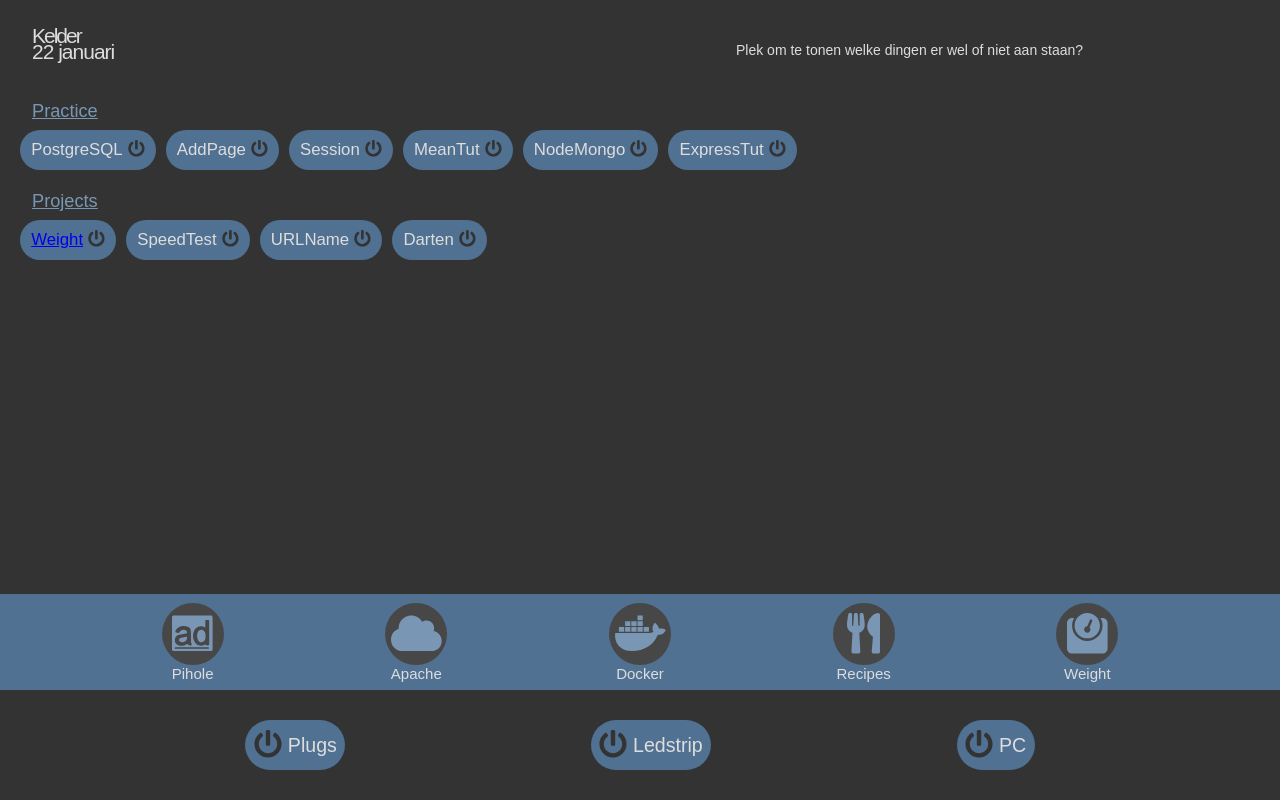
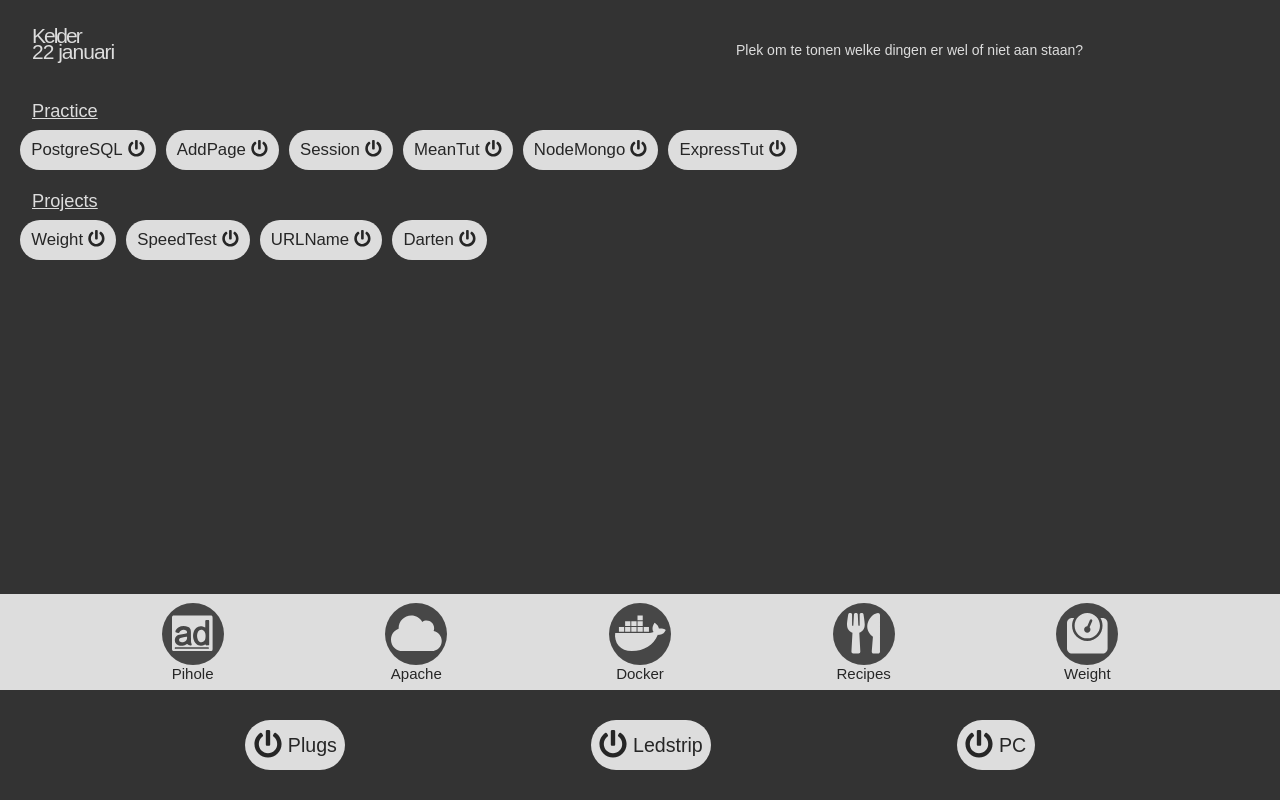
Before and after one commit to ASdeWekker/kelder, a React (Create React App) app in the folder client/: page / in a window 1280 px wide. Built offline with nearby package versions, Linux system fonts and the light colour scheme.

Commit message:
changed the theme colors

```diff
--- a/client/src/index.css
+++ b/client/src/index.css
@@ -13,14 +13,19 @@ html, body, #root, .App {
 button {
   background: none;
   border: none;
-  color: #ddd;
+  color: #262626;
   font-family: Arial, sans-serif;
   padding: 0;
 }
 
+a {
+  color: #262626;
+  text-decoration: none;
+}
+
 html {
   box-sizing: border-box;
-  color: #ddd;
+  color: #262626;
   font-family: Arial, sans-serif;
   font-size: 14px;
 }
@@ -31,6 +36,7 @@ html body #root .App .header {
 }
 html body #root .App .header--container {
   clear: both;
+  color: #ddd;
   height: 100%;
   min-height: 100px;
   width: 100%;
@@ -80,7 +86,7 @@ html body #root .App .body .container {
   width: 100%;
 }
 html body #root .App .body .container--header {
-  color: #7997b5;
+  color: #ddd;
   font-size: 1.3em;
   font-weight: 400;
   height: 22px;
@@ -98,7 +104,7 @@ html body #root .App .body .container--wrapper {
   -webkit-overflow-scrolling: touch;
 }
 html body #root .App .body .container--wrapper--button {
-  background: #507192;
+  background: #ddd;
   border-radius: 20px;
   display: inline-block;
   margin-right: 10px;
@@ -112,7 +118,6 @@ html body #root .App .body .container--wrapper--button--link {
   margin: 0;
 }
 html body #root .App .body .container--wrapper--button--toggle {
-  color: #333;
   font-size: 1.2em;
   margin-left: 0.3em;
 }
@@ -127,7 +132,7 @@ html body #root .App .bottom {
   width: 100%;
 }
 html body #root .App .bottom .most-used-places {
-  background: #507192;
+  background: #ddd;
   height: 96px;
   width: 100%;
 }
@@ -147,7 +152,7 @@ html body #root .App .bottom .most-used-places .container--button--circle {
   align-items: center;
   background: #474747;
   border-radius: 50%;
-  color: #7997b5;
+  color: #ddd;
   display: flex;
   font-size: 40.6px;
   height: 62px;
@@ -174,14 +179,13 @@ html body #root .App .bottom .home-control .container {
 }
 html body #root .App .bottom .home-control .container--button {
   align-items: center;
-  background: #507192;
+  background: #ddd;
   border-radius: 30px;
   display: flex;
   height: 50px;
   padding: 0 0.6em;
 }
 html body #root .App .bottom .home-control .container--button--icon {
-  color: #333;
   font-size: 2em;
   margin-right: 6px;
 }
--- a/client/src/index.sass
+++ b/client/src/index.sass
@@ -4,9 +4,9 @@
 
 // Variables.
 $bg: #333
-$bg-alt: lighten(#2c3e50, 20%)
-$text: #ddd
-$text-alt: lighten($bg-alt, 15%)
+$bg-alt: #ddd
+$text: darken($bg, 5%)
+$text-alt: $bg-alt
 
 $headerHeight: 100px
 $marginLeft: 32px
@@ -30,6 +30,10 @@ button
 	font-family: Arial, sans-serif
 	padding: 0
 
+a
+	color: $text
+	text-decoration: none
+
 
 // Starting the normal styling.
 html
@@ -48,6 +52,7 @@ html
 
 					&--container
 						clear: both
+						color: $bg-alt
 						height: 100%
 						min-height: $headerHeight
 						width: 100%
@@ -129,7 +134,7 @@ html
 									margin: 0
 
 								&--toggle
-									color: $bg
+									// color: $bg
 									font-size: 1.2em
 									margin-left: 0.3em
 
@@ -198,7 +203,7 @@ html
 								padding: 0 0.6em
 
 								&--icon
-									color: $bg
+									// color: $bg
 									font-size: 2em
 									margin-right: 6px
 
```
